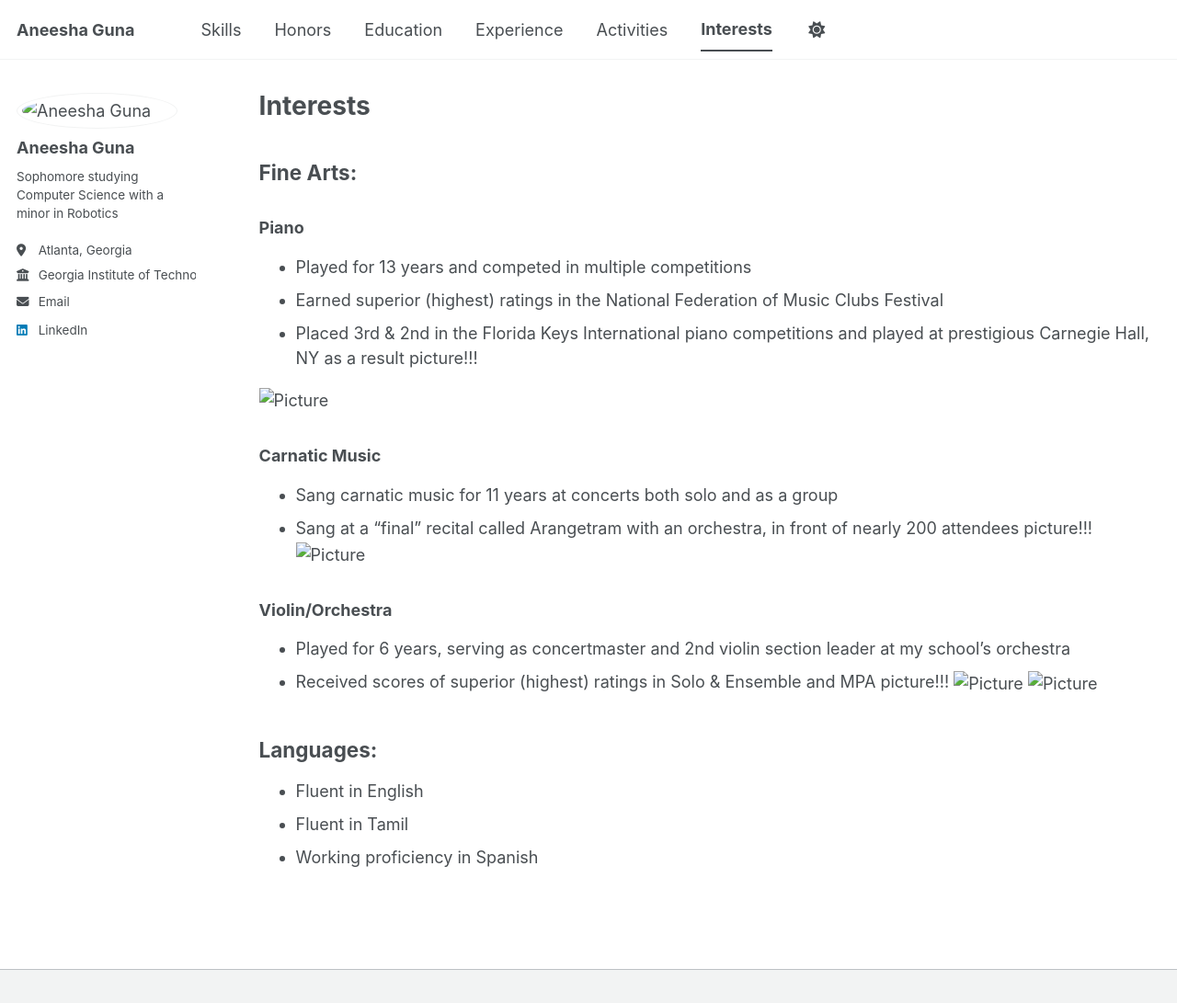
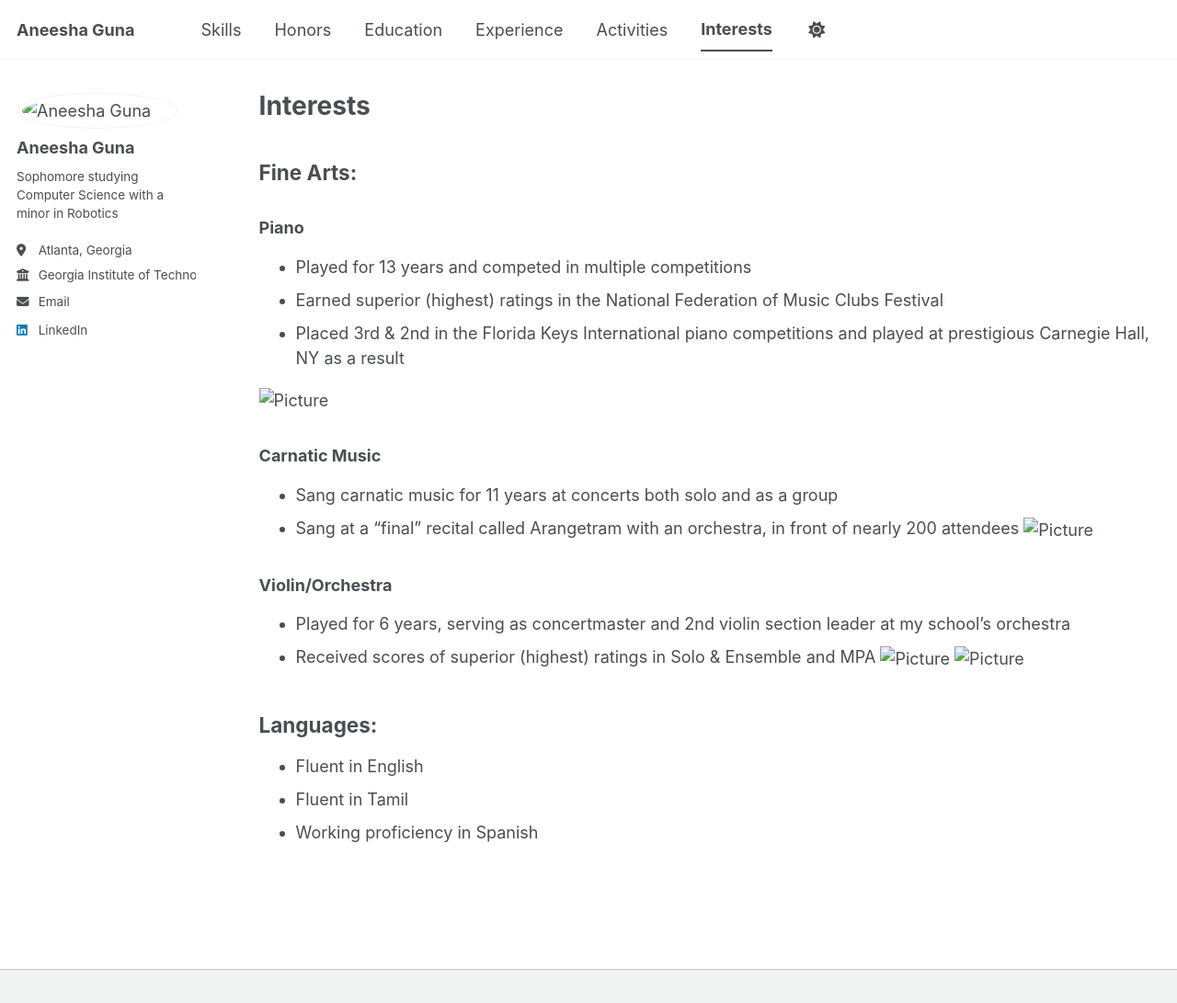
Before and after one commit to aneeshaguna/aneeshaguna.github.io, a Jekyll site: the page built from _pages/interests.md, in a window 1280 px wide and 1091 px high. Shown: the whole window at 92% size. Built offline with Jekyll 4.4.1, drawn with Linux system fonts in a browser that asks for light colours; a style sheet for code colours, icons or effects is not loaded.

Commit message:
picture 4

```diff
--- a/_config.yml
+++ b/_config.yml
@@ -23,7 +23,7 @@
 #               Additional customization can be done by editing /_includes/author-profile.html
 author:
   # Biographic information
-  avatar           : "/_pages/images/picture.png"
+  avatar           : "aneeshaguna.github.io/_pages/images/picture.png"
   name             : "Aneesha Guna"
   pronouns         : # example: "she/her"
   bio              : "Sophomore studying Computer Science with a minor in Robotics"
--- a/_pages/interests.md
+++ b/_pages/interests.md
@@ -12,7 +12,6 @@
 * Played for 13 years and competed in multiple competitions
 * Earned superior (highest) ratings in the National Federation of Music Clubs Festival
 * Placed 3rd & 2nd in the Florida Keys International piano competitions and played at prestigious Carnegie Hall, NY as a result
-picture!!!
 <!-- ![Picture](images/Carnegie.jpeg)
 ![Carnegie](https://github.com/user-attachments/assets/8378aadd-4588-492e-9655-b56d25c01c1d) -->
 
@@ -21,13 +20,11 @@
 ### Carnatic Music
 * Sang carnatic music for 11 years at concerts both solo and as a group
 * Sang at a "final" recital called Arangetram with an orchestra, in front of nearly 200 attendees
-picture!!!
 ![Picture](images/Paatu.jpg)
 
 ### Violin/Orchestra
 * Played for 6 years, serving as concertmaster and 2nd violin section leader at my school's orchestra
 * Received scores of superior (highest) ratings in Solo & Ensemble and MPA
-picture!!!
 ![Picture](images/orchestra.png)
 ![Picture](images/violin.jpg)
 
```
